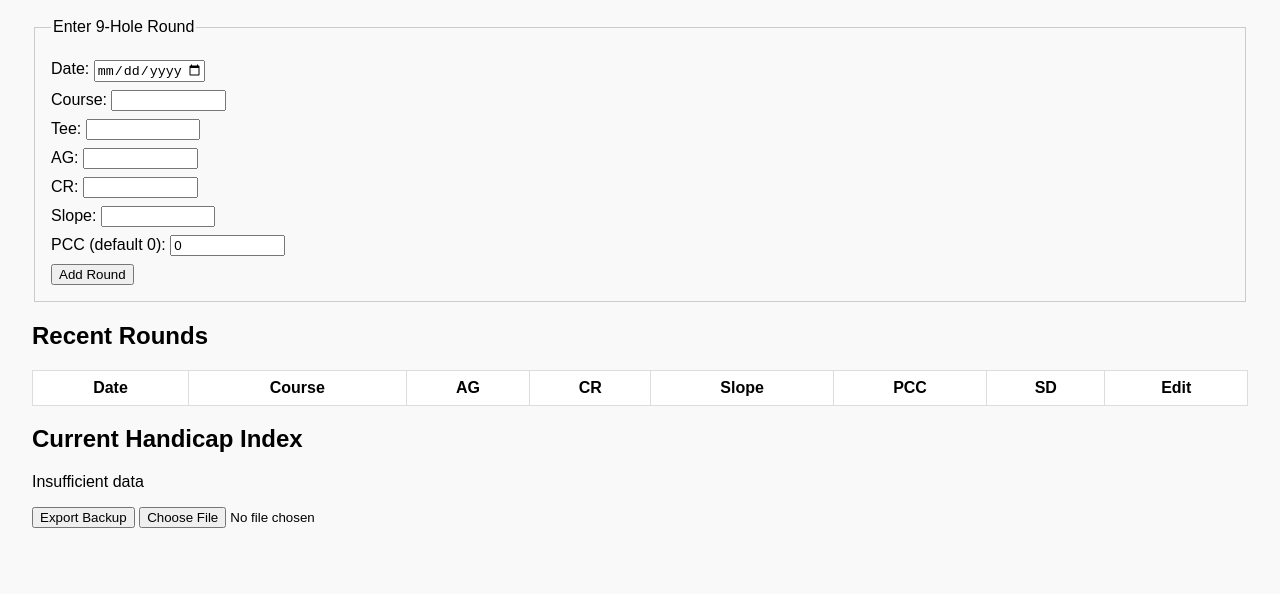
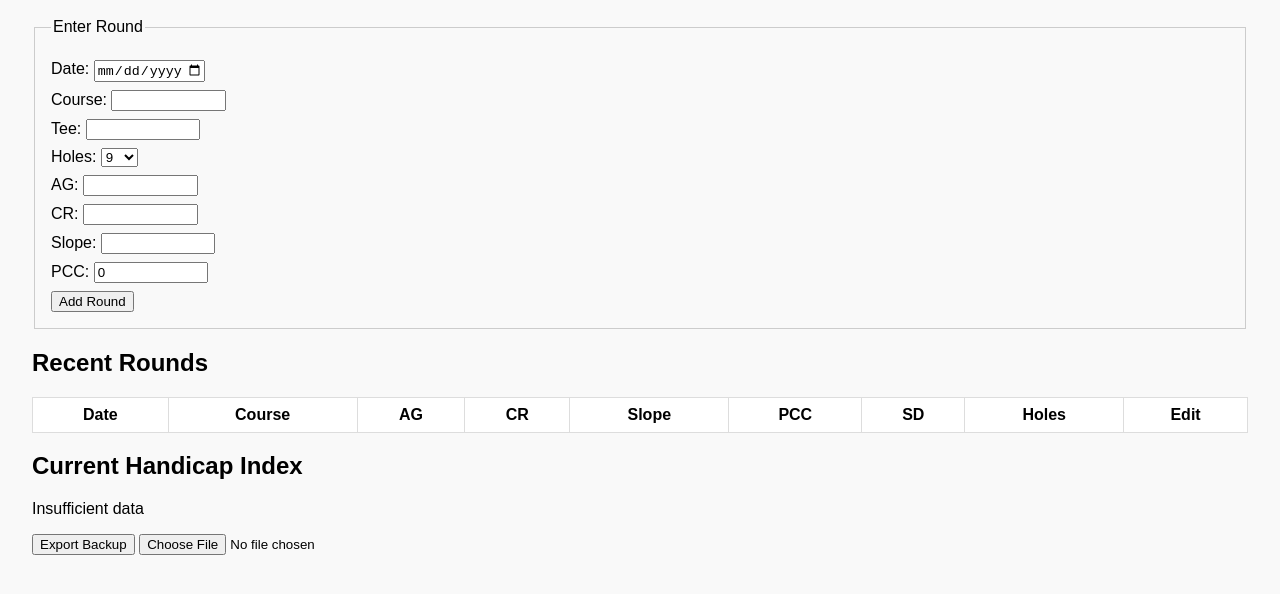
Before and after one commit to bylesm/golf-handicap-tracker, a plain HTML site: page index.html in a window 1280 px wide. Shown: the part 72-666 px from the top of the page. Drawn offline with Linux system fonts and the light colour scheme.

Commit message:
Update index.html

```diff
--- a/index.html
+++ b/index.html
@@ -10,14 +10,20 @@
 
   <form id="round-form">
     <fieldset>
-      <legend>Enter 9-Hole Round</legend>
+      <legend>Enter Round</legend>
       <label>Date: <input type="date" id="date" required></label>
       <label>Course: <input type="text" id="course" required></label>
       <label>Tee: <input type="text" id="tee" required></label>
+      <label>Holes:
+        <select id="holes">
+          <option value="9">9</option>
+          <option value="18">18</option>
+        </select>
+      </label>
       <label>AG: <input type="number" id="ag" step="0.1" required></label>
       <label>CR: <input type="number" id="cr" step="0.1" required></label>
       <label>Slope: <input type="number" id="slope" step="1" required></label>
-      <label>PCC (default 0): <input type="number" id="pcc" step="0.5" value="0"></label>
+      <label>PCC: <input type="number" id="pcc" step="0.5" value="0"></label>
       <button type="submit">Add Round</button>
     </fieldset>
   </form>
@@ -25,7 +31,7 @@
   <h2>Recent Rounds</h2>
   <table id="round-table">
     <thead>
-      <tr><th>Date</th><th>Course</th><th>AG</th><th>CR</th><th>Slope</th><th>PCC</th><th>SD</th><th>Edit</th></tr>
+      <tr><th>Date</th><th>Course</th><th>AG</th><th>CR</th><th>Slope</th><th>PCC</th><th>SD</th><th>Holes</th><th>Edit</th></tr>
     </thead>
     <tbody></tbody>
   </table>
```
